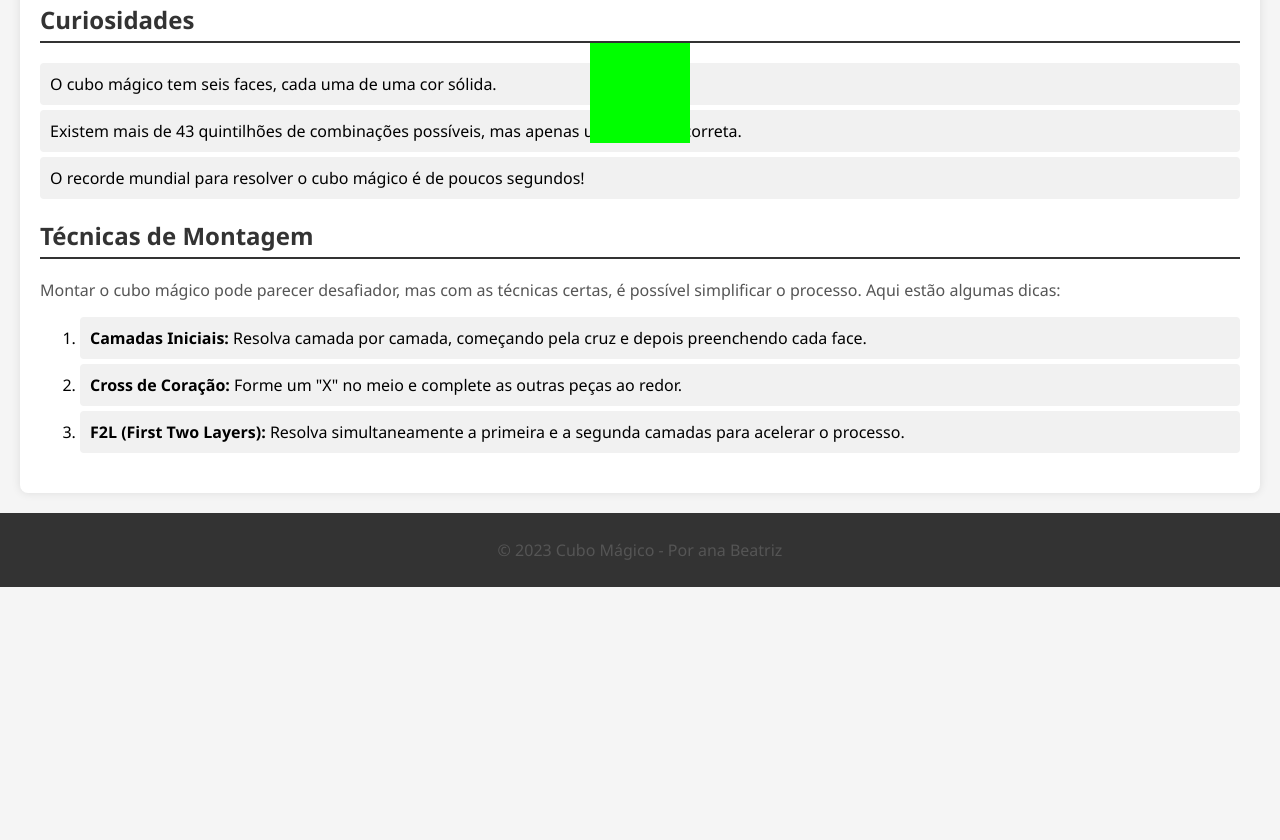
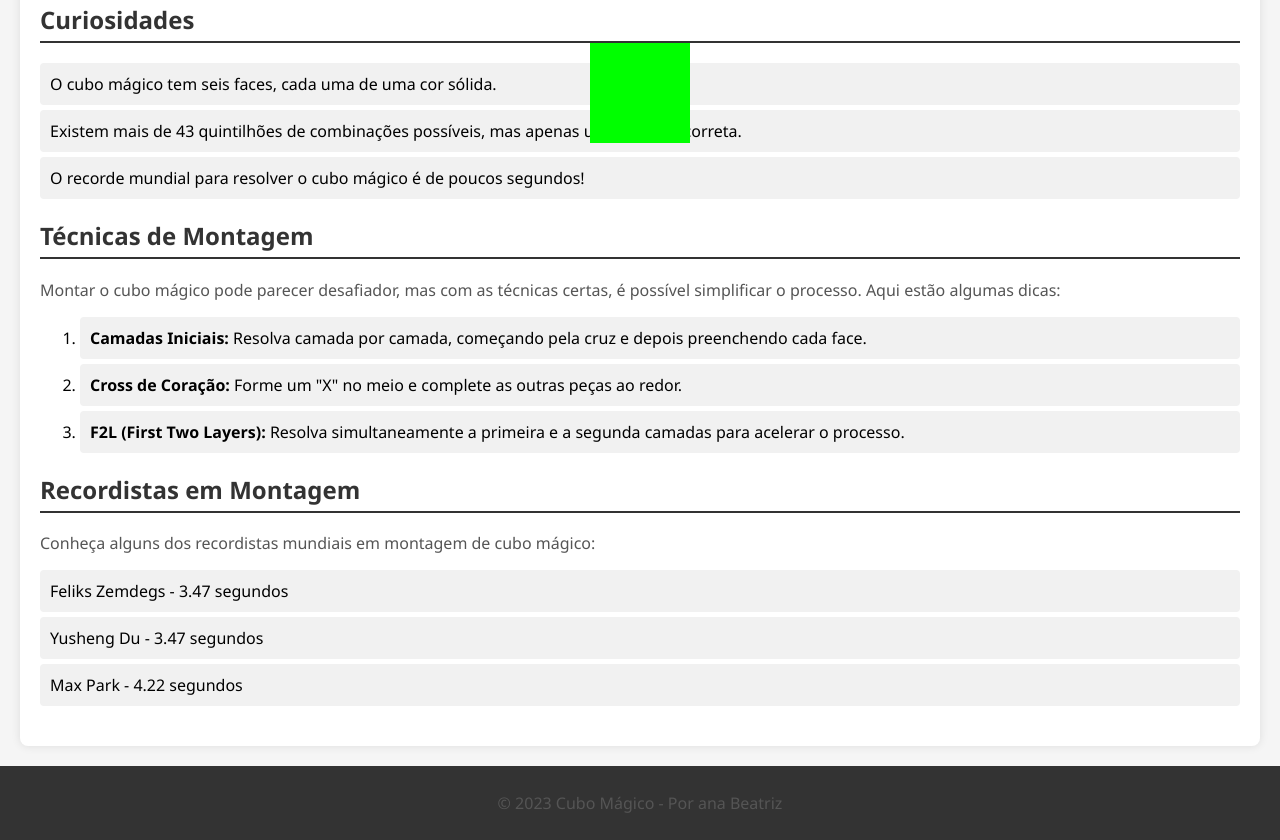
Before and after one commit to beatrizholanda/pagina-cubo-magico, a plain HTML site: page index.html in a window 1280 px wide. Shown: the part 307-1147 px from the top of the page. Before the commit the page ends 894 px from the top, so only its background shows below. Drawn offline with Linux system fonts and the light colour scheme.

Commit message:
secao de recordistas

```diff
--- a/index.html
+++ b/index.html
@@ -57,6 +57,15 @@
                 <li><strong>F2L (First Two Layers):</strong> Resolva simultaneamente a primeira e a segunda camadas para acelerar o processo.</li>
             </ol>
         </section>
+        <section>
+            <h2>Recordistas em Montagem</h2>
+            <p>Conheça alguns dos recordistas mundiais em montagem de cubo mágico:</p>
+            <ul>
+                <li>Feliks Zemdegs - 3.47 segundos</li>
+                <li>Yusheng Du - 3.47 segundos</li>
+                <li>Max Park - 4.22 segundos</li>
+            </ul>
+        </section>
     </main>
     <div id="cubo"></div>
 
```
